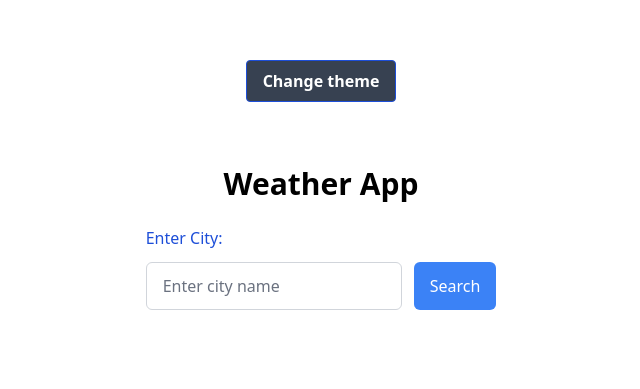
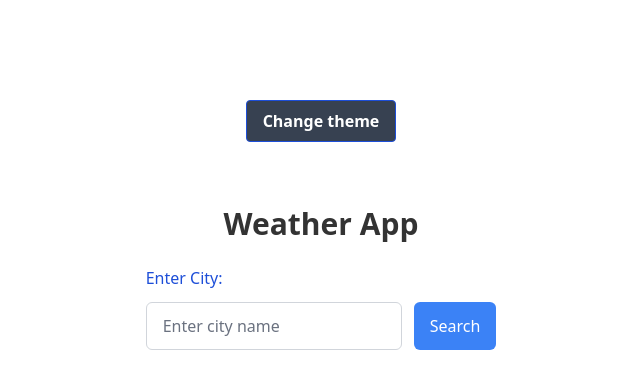
Before and after one commit to navneetadlak/weather-app, a React (Create React App) app: page / in a window 1280 px wide. Shown: the part 203-592 px from the top of the page, without its empty margins (319-959 px from the left). Built offline with nearby package versions, Linux system fonts and the light colour scheme.

Commit message:
fixing theme

```diff
--- a/src/App.css
+++ b/src/App.css
@@ -1,38 +1,11 @@
-.App {
-  text-align: center;
+.light {
+  --primary-color: #333;
+  --secondary-color: #666;
+  --background-color: #fff;
 }
 
-.App-logo {
-  height: 40vmin;
-  pointer-events: none;
+.dark {
+  --primary-color: #ccc;
+  --secondary-color: #999;
+  --background-color: #000;
 }
-
-@media (prefers-reduced-motion: no-preference) {
-  .App-logo {
-    animation: App-logo-spin infinite 20s linear;
-  }
-}
-
-.App-header {
-  background-color: #282c34;
-  min-height: 100vh;
-  display: flex;
-  flex-direction: column;
-  align-items: center;
-  justify-content: center;
-  font-size: calc(10px + 2vmin);
-  color: white;
-}
-
-.App-link {
-  color: #61dafb;
-}
-
-@keyframes App-logo-spin {
-  from {
-    transform: rotate(0deg);
-  }
-  to {
-    transform: rotate(360deg);
-  }
-}
--- a/src/App.js
+++ b/src/App.js
@@ -1,3 +1,4 @@
+import './App.css';
 import Weather from './Components/Weather';
 import { ThemeContext } from './Components/ThemeContext';
 import { useState } from 'react';
@@ -11,7 +12,7 @@ function App() {
 
   return (
     <>
-    <div className={`bg-${theme}-background text-${theme}-primary`}>
+    <div className={`min-h-screen flex flex-col items-center justify-center mt-10 ${theme}`} style={{backgroundColor: 'var(--background-color)', color: 'var(--primary-color)'}}>
     <ThemeContext.Provider value={{theme, toggleTheme}}>
     <Weather />
     </ThemeContext.Provider>
--- a/src/Components/Weather.js
+++ b/src/Components/Weather.js
@@ -1,5 +1,6 @@
 import React, { useContext, useState } from "react";
 import axios from "axios";
+// import './App.css';
 import { ThemeContext } from "./ThemeContext";
 
 const Weather = () => {
```
